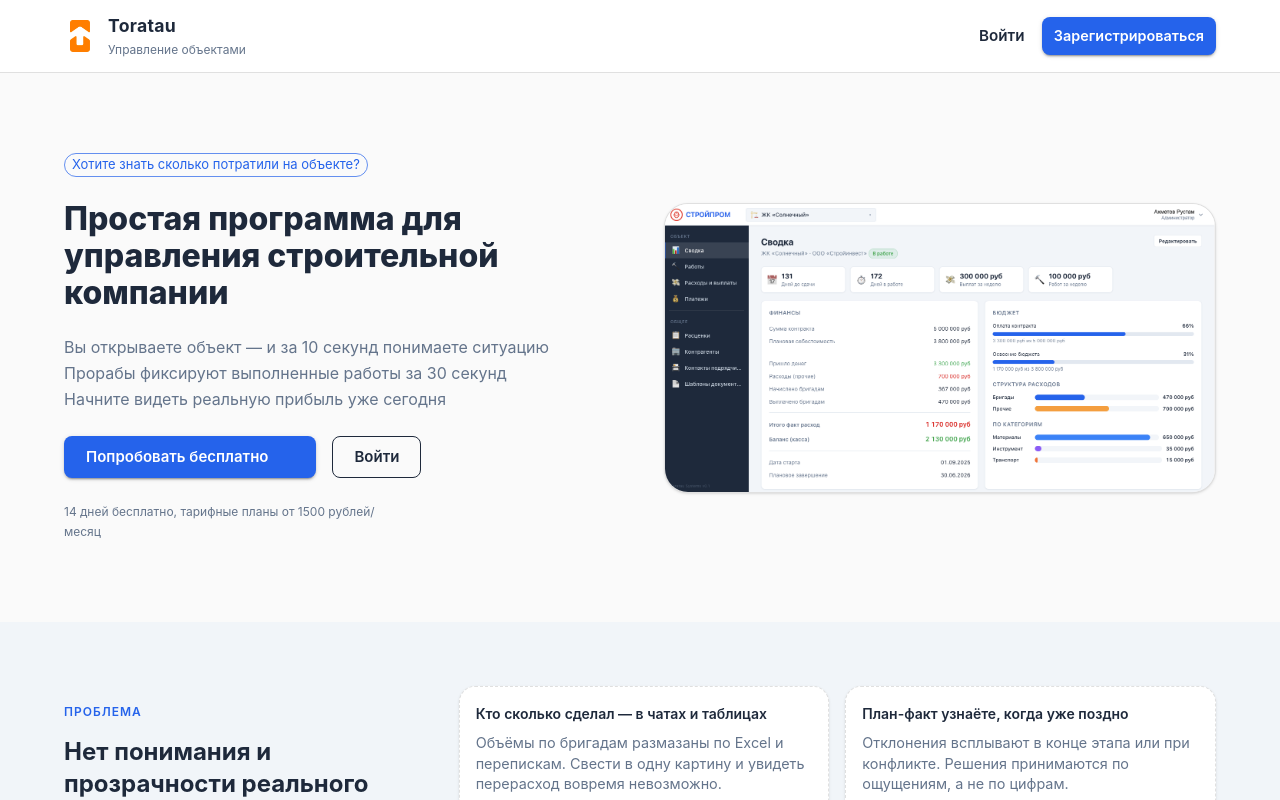
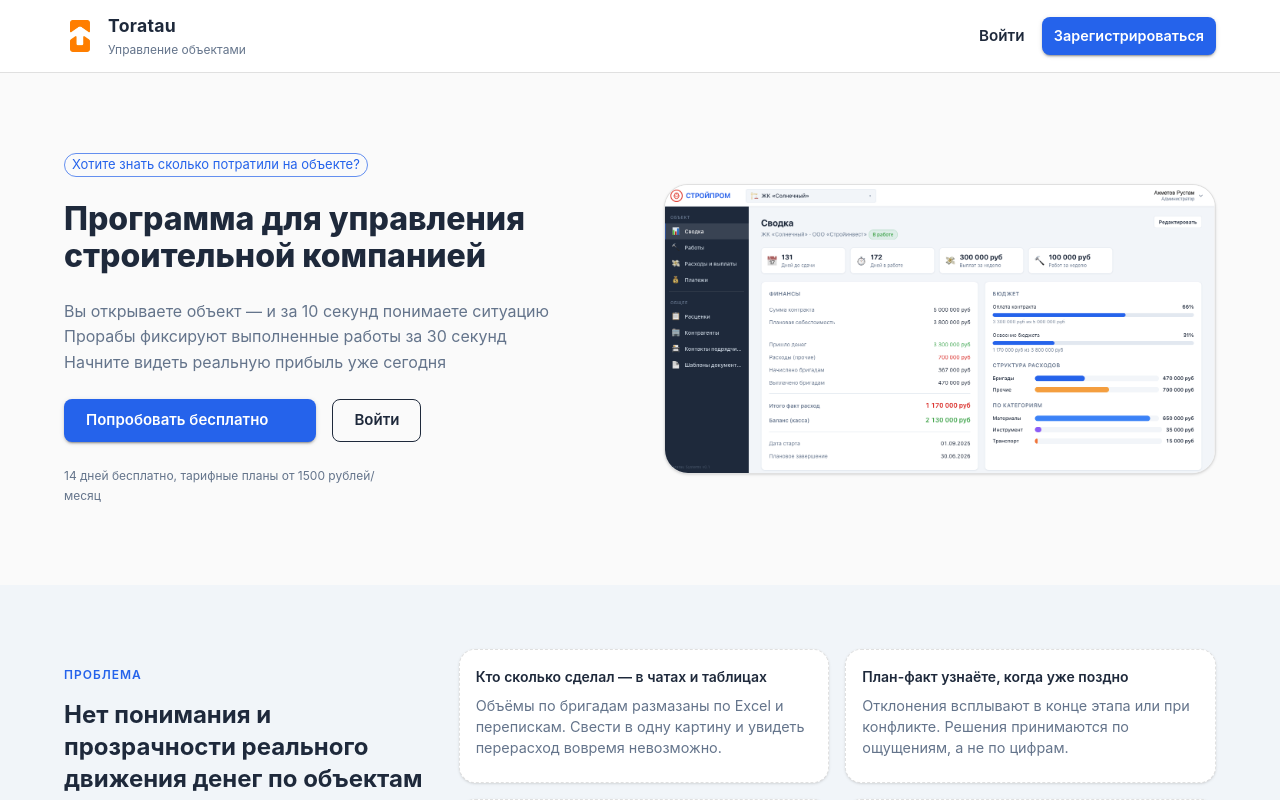
Before and after one commit to Vlemro3/Toratau-Systems, a React (Vite) app in the folder frontend/: page / in a window 1280 px wide. Shown: the top 800 px of the page. Built offline with nearby package versions, Linux system fonts and the light colour scheme; no server answers; some icons are missing.

Commit message:
fix: исправлен текст заголовка на главной странице

```diff
--- a/frontend/src/pages/Landing.tsx
+++ b/frontend/src/pages/Landing.tsx
@@ -156,7 +156,7 @@ const Landing: React.FC = () => {
                       fontSize: { xs: '1.65rem', sm: '2rem', md: 'inherit' },
                     }}
                   >
-                    Простая программа для управления строительной компании
+                    Программа для управления строительной компанией
                   </Typography>
 
                   <Typography
```
